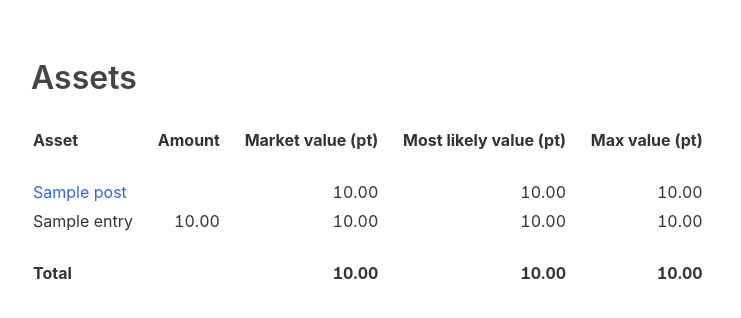
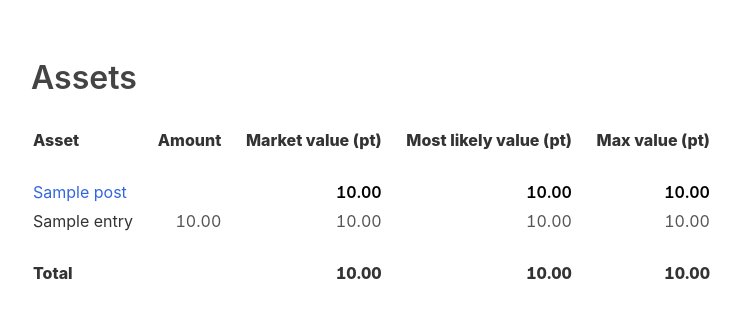
Before and after one commit to ruuda/hanson, a Flask app: template hanson/templates/assets.html in a window 1280 px wide. Shown: the part 60-378 px from the top of the page, without its empty margins (129-870 px from the left). Run offline with Flask 2, Linux system fonts and the light colour scheme; the template is opened without the code that fills it: most values are stand-ins (such as "Sample title", 1, 10 or a date in 2020); some web fonts are replaced.

Commit message:
Make assets table a bit easier to read
By making the sums/summaries a bit fatter, and playing with contrast a
bit.

Also, ensure there is always some padding at the bottom of the page.

```diff
--- a/hanson/static/style.css
+++ b/hanson/static/style.css
@@ -225,6 +225,10 @@ form input[type="submit"] {
   margin-top: 4rem;
 }
 
+#main .main-end {
+  margin-bottom: 4rem;
+}
+
 #main .main-left {
   grid-column: 2 / 4;
   padding-right: 4rem;
@@ -275,10 +279,24 @@ table.properties td {
 
 table.asset-report th {
   text-align: left;
+  font-weight: 800;
 }
 
 table.asset-report th.num {
   text-align: right;
+}
+
+table.asset-report td.num {
+  color: #555;
+}
+
+table.asset-report td.zero {
+  color: #ccc;
+}
+
+table.asset-report td.highlight {
+  font-weight: 600;
+  color: #000;
 }
 
 table.asset-report th,
--- a/hanson/templates/assets.html
+++ b/hanson/templates/assets.html
@@ -3,7 +3,7 @@
 {% block title %}Assets — Hanson{% endblock %}
 
 {% block body %}
-<div class="main-full main-top">
+<div class="main-full main-top main-end">
   <h1>Assets</h1>
   <table class="asset-report">
     <thead>
@@ -21,9 +21,9 @@
       <tr class="post-header">
         <td><a href="{{post.href}}">{{post.name}}</a></td>
         <td></td>
-        <td class="num">{{"{:.2f}".format(post.market_value.amount)}}</td>
-        <td class="num">{{"{:.2f}".format(post.most_likely_value.amount)}}</td>
-        <td class="num">{{"{:.2f}".format(post.max_value.amount)}}</td>
+        <td class="num highlight">{{"{:.2f}".format(post.market_value.amount)}}</td>
+        <td class="num highlight">{{"{:.2f}".format(post.most_likely_value.amount)}}</td>
+        <td class="num highlight">{{"{:.2f}".format(post.max_value.amount)}}</td>
       </tr>
       {% endif %}
       {% for entry in post.entries %}
@@ -31,10 +31,10 @@
         <td>{{entry.name}}</td>
         <td class="num">{{"{:.2f}".format(entry.amount_native.amount)}}</td>
         <td class="num">{{"{:.2f}".format(entry.market_value.amount)}}</td>
-        <td class="num">{%
+        <td class="num{%
           if not entry.most_likely_value.is_zero()
-          %}{{"{:.2f}".format(entry.most_likely_value.amount)}}{%
-          else %}—{%
+          %}">{{"{:.2f}".format(entry.most_likely_value.amount)}}{%
+          else %} zero">—{%
           endif
           %}</td>
         <td class="num">{{"{:.2f}".format(entry.max_value.amount)}}</td>
--- a/hanson/templates/market.html
+++ b/hanson/templates/market.html
@@ -45,7 +45,7 @@
     </div>
   </div>
 </aside>
-<div class="main-left">
+<div class="main-left main-end">
   <figure>
     {{graph | safe}}
     <figcaption>
```
